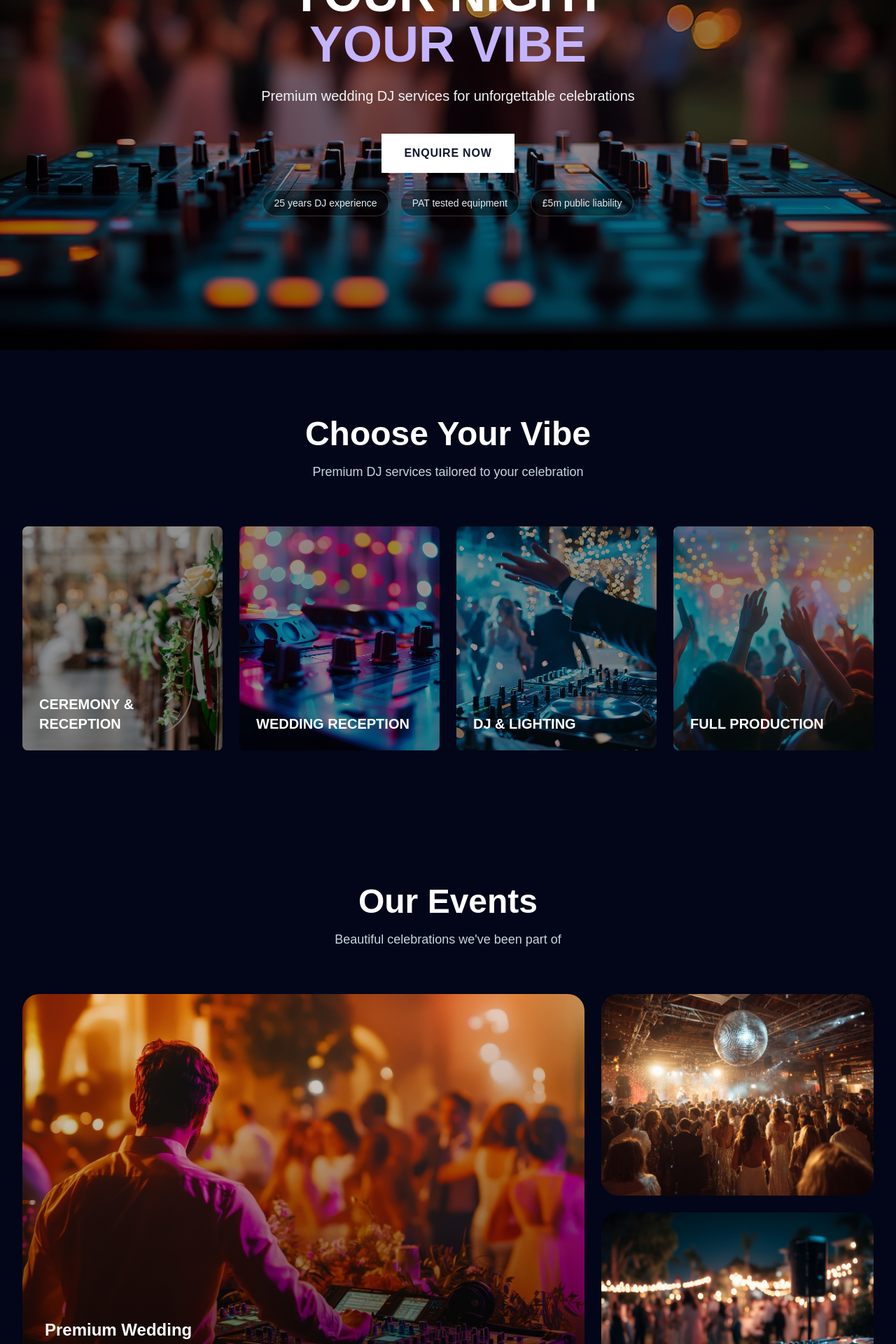
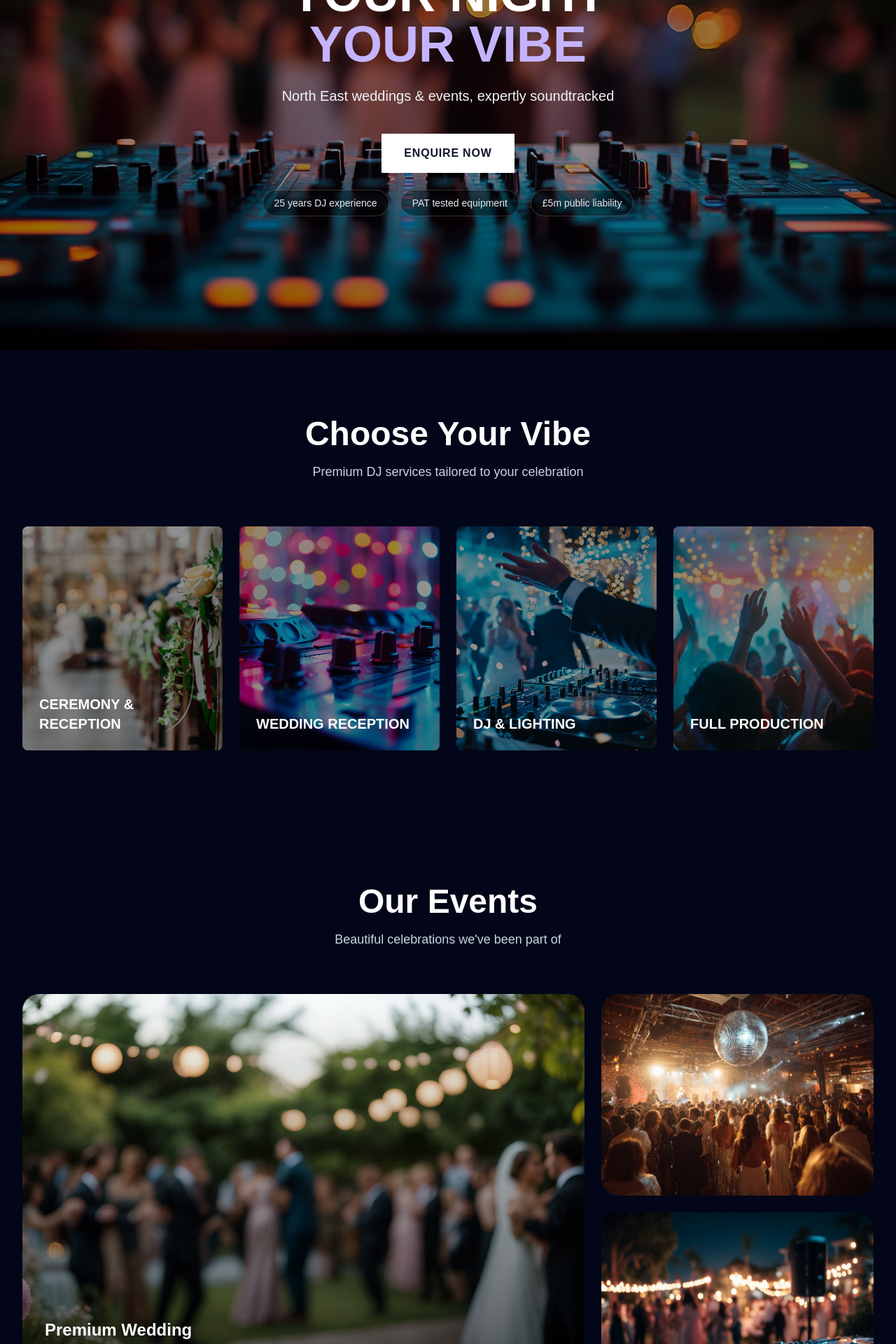
Before and after one commit to heaparties-ne/heaparties, a Next.js app: page / in a window 1280 px wide. Shown: the part 300-2220 px from the top of the page at 70% size. Built offline with nearby package versions, Linux system fonts and the light colour scheme.

Commit message:
Refresh tagline and swap gallery images

```diff
--- a/app/layout.tsx
+++ b/app/layout.tsx
@@ -13,8 +13,8 @@ const geistMono = Geist_Mono({
 });
 
 export const metadata: Metadata = {
-  title: "Elite Wedding DJ - Premium Luxury Events",
-  description: "Cinematic wedding DJ services for unforgettable luxury celebrations. World-class music and production.",
+  title: "North East Weddings & Events, Expertly Soundtracked",
+  description: "Owner-led wedding and event DJ services across the North East, crafted around your crowd, your venue and your big moments.",
   icons: {
     icon: [{ url: "/icon.svg", type: "image/svg+xml" }],
     apple: [{ url: "/apple-icon.png", sizes: "180x180", type: "image/png" }],
--- a/app/page.tsx
+++ b/app/page.tsx
@@ -127,7 +127,7 @@ export default function Home() {
             <span className="text-violet-300">YOUR VIBE</span>
           </h1>
           <p className="text-lg md:text-xl font-light text-gray-100 mb-10 max-w-2xl mx-auto">
-            Premium wedding DJ services for unforgettable celebrations
+            North East weddings & events, expertly soundtracked
           </p>
           <Link
             href="/enquire"
@@ -237,7 +237,7 @@ export default function Home() {
             {/* Gallery 1 - Large */}
             <div className="md:col-span-2 md:row-span-2 relative overflow-hidden rounded-3xl h-80 md:h-[560px] group">
               <Image
-                src="/images/images/image5.jpeg"
+                src="/images/images/image11.jpeg"
                 alt="Featured Event"
                 fill
                 sizes="100vw"
@@ -298,7 +298,7 @@ export default function Home() {
             {/* Gallery 6 */}
             <div className="relative overflow-hidden rounded-3xl h-72 group">
               <Image
-                src="/images/images/image11.jpeg"
+                src="/images/images/image5.jpeg"
                 alt="Gallery Event 6"
                 fill
                 sizes="100vw"
```
